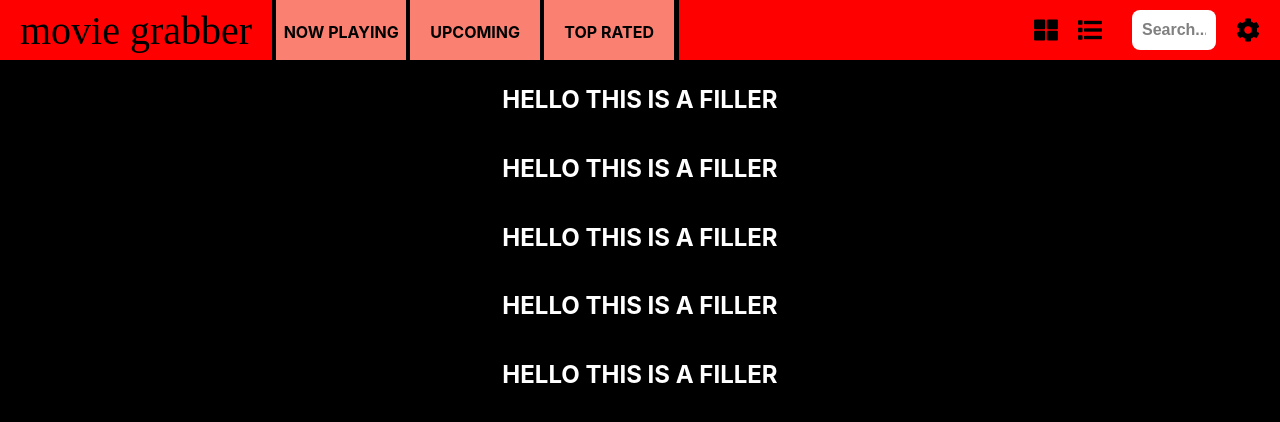
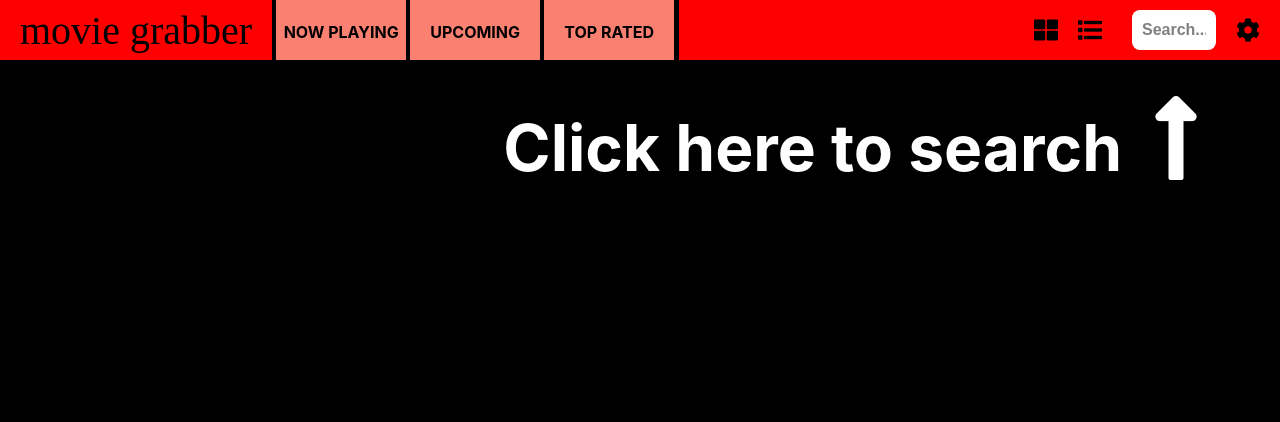
Before and after one commit to claeri27/wdi-project2, a React (Create React App) app: page / in a window 1280 px wide. Shown: the top 422 px of the page. Built offline with nearby package versions, Linux system fonts and the light colour scheme; a web font is replaced by a local one.

Commit message:
added working movieview change with minimal css

```diff
--- a/src/App.css
+++ b/src/App.css
@@ -1,5 +1,8 @@
 .App {
   text-align: center;
+  display: flex;
+  flex-direction: column;
+  flex-wrap: wrap;
 }
 
 html {
@@ -222,14 +225,15 @@ h1 {
   color: white;
   cursor: default;
   user-select: none;
+  text-align: left;
 }
 
 .moviedetail:active {
 }
 
 #movietitle {
-  padding-left: 10px;
-  padding-right: 10px;
+  padding-left: 30px;
+  padding-right: 27px;
   font-size: 2.2em;
   margin: 0px;
   margin-top: 20px;
@@ -247,7 +251,68 @@ h1 {
 }
 
 .filler {
+}
+
+.welcomebox {
+  display: flex;
+  flex-direction: row;
+  flex-wrap: wrap;
+  padding: 10px;
+  background: black;
   color: white;
+  border-radius: 10px;
+  align-items: flex-end;
+  justify-content: flex-end;
+  margin-top: 20px;
+  cursor: default;
+  user-select: none;
+}
+
+h2 {
+  font-size: 4em;
+  margin: 0;
+  color: white;
+}
+
+#uparrow {
+  font-size: 6em;
+  margin-left: 30px;
+  margin-right: 70px;
+}
+
+.listinfo {
+  color: white;
+  border: 2px solid black;
+  width: 80%;
+  height: auto;
+  display: flex;
+  flex-direction: row;
+  margin: 10px;
+  padding: 20px;
+  border-radius: 20px;
+}
+
+#movieimage {
+  float: left;
+  /* padding: 50px 0px 50px 50px; */
+}
+
+#infotitle {
+  margin: 0;
+  font-size: 2.5em;
+}
+
+#infooverview {
+}
+
+.listpic {
+  float: left;
+}
+
+.listinfo2 {
   display: flex;
   flex-direction: column;
+  width: 100%;
+  text-align: left;
+  margin-left: 40px;
 }
--- a/src/App.js
+++ b/src/App.js
@@ -10,7 +10,11 @@ class App extends Component {
     super(props);
     this.state = {
       movies: '',
-      input: ''
+      input: '',
+      gridView: true,
+      listView: false,
+      cast: '',
+      crew: '',
     }
     this.getMovies = this.getMovies.bind(this);
     this.handleChange = this.handleChange.bind(this);
@@ -18,6 +22,8 @@ class App extends Component {
     this.getUpcoming = this.getUpcoming.bind(this);
     this.getNowPlaying = this.getNowPlaying.bind(this);
     this.getCredits = this.getCredits.bind(this);
+    this.changeGrid = this.changeGrid.bind(this);
+    this.changeList = this.changeList.bind(this);
   }
 
   componentDidMount() {
@@ -48,7 +54,7 @@ class App extends Component {
     const resp = await getUpcoming();
     this.setState({ movies: resp.data.results });
     console.log(this.state.movies, await getCredits(this.state.movies[0].id));
-    getCredits();
+    // getCredits();
   }
 
   async getNowPlaying() {
@@ -74,6 +80,28 @@ class App extends Component {
     });
   }
 
+  changeGrid() {
+    if(this.state.gridView === false) {
+      this.setState({
+        gridView: true,
+        listView: false
+      })
+    }
+    console.log('Gridview: ',this.state.gridView);
+    console.log('ListView: ', this.state.listView);
+  }
+
+  changeList() {
+    if(this.state.listView === false) {
+      this.setState({
+        listView: true,
+        gridView: false
+      })
+    }
+    console.log('GridView: ', this.state.gridView);
+    console.log('ListView: ', this.state.listView);
+  }
+
   render() {
     return (
       <div className="App">
@@ -82,8 +110,8 @@ class App extends Component {
           <div className='button' onClick={this.getNowPlaying}>NOW PLAYING</div>
           <div className='button' onClick={this.getUpcoming}>UPCOMING</div>
           <div id='toprated'  className='button' onClick={this.getTopRated}>TOP RATED</div>
-          <button className="fas fa-th-large" id='gridview'></button>
-          <button className="fas fa-list" id='listview'></button>
+          <button className="fas fa-th-large" id='gridview' onClick={this.changeGrid}></button>
+          <button className="fas fa-list" id='listview' onClick={this.changeList}></button>
           <MovieForm
             input={this.state.input}
             onChange={this.handleChange}
@@ -91,9 +119,7 @@ class App extends Component {
           />
           <button className="fas fa-cog" id='settings'></button>
         </nav>
-        <div className='MovieList'>
-          {this.state.movies ? <MovieList movies={this.state.movies}/> : <Filler />}
-        </div>
+        {this.state.movies ? <MovieList movies={this.state.movies} gridView={this.state.gridView} listView={this.state.listView}/> : <Filler />}
       </div>
     );
   }
--- a/src/components/Filler.js
+++ b/src/components/Filler.js
@@ -3,11 +3,10 @@ import React from 'react';
 export default function Filler() {
   return (
     <div className ='filler'>
-      <h2>HELLO THIS IS A FILLER</h2>
-      <h2>HELLO THIS IS A FILLER</h2>
-      <h2>HELLO THIS IS A FILLER</h2>
-      <h2>HELLO THIS IS A FILLER</h2>
-      <h2>HELLO THIS IS A FILLER</h2>
+      <div className = 'welcomebox'>
+        <h2>Click here to search</h2>
+        <i className="fas fa-long-arrow-alt-up" id='uparrow'></i>
+      </div>
     </div>
   )
 }
--- a/src/components/MovieList.js
+++ b/src/components/MovieList.js
@@ -1,17 +1,24 @@
 import React, { Component } from 'react';
 import MoviePoster from './MoviePoster';
+import { getMovies, getTopRated, getUpcoming, getNowPlaying, getCredits } from '../services/movieapi';
 
 class MovieList extends Component {
   constructor(props) {
     super(props);
     this.state = {
-      currentMovie: null
+      currentMovie: null,
+      gridView: this.props.gridView,
+      listView: this.props.listView
     }
+    console.log(this.state.gridView, this.state.listView)
   }
 
   selectMovie(id) {
     if(this.state.currentMovie === null) {
-      this.setState({ currentMovie: id})
+      this.setState({
+        currentMovie: id,
+        crew: this.state
+      })
     } else {
       this.setState({ currentMovie: null})
     }
@@ -19,15 +26,20 @@ class MovieList extends Component {
 
   render() {
     // console.log(this.props.movies);
+    console.log('GridView: ', this.props.gridView, 'ListView: ', this.props.listView);
     return (
       <div className='MovieList'>
         {this.props.movies.map(movie =>
           this.state.currentMovie === movie.id ?
-          <div className='moviedetail' onClick={e => this.selectMovie()}>
+          <div className='moviedetail' onClick={e => {
+            return (
+              this.selectMovie()
+            )}}>
             <h2 id='movietitle'>{movie.title}</h2>
-            <p id='releasedate'>Released: {movie.release_date}</p>
+            <p id='releasedate'>{movie.release_date[0] + movie.release_date[1] + movie.release_date[2] + movie.release_date[3]}</p>
             <p id='overview'>{movie.overview}</p>
           </div> :
+          this.props.gridView === true ?
           <MoviePoster
             key={movie.id}
             onClick={e => this.selectMovie(movie.id)}
@@ -36,7 +48,16 @@ class MovieList extends Component {
             release_date={movie.release_date}
             overview={movie.overview}
             poster_path={movie.poster_path}
-          />
+          /> :
+          <div className='listinfo'>
+            <div className='listpic'>
+              <img id='movieimage' src={'http://image.tmdb.org/t/p/w185/' + movie.poster_path} />
+            </div>
+            <div className='listinfo2'>
+              <h3 id='infotitle'>{movie.title}</h3>
+              <p id='infooverview'>{movie.overview}</p>
+            </div>
+          </div>
         )}
       </div>
     )
```
